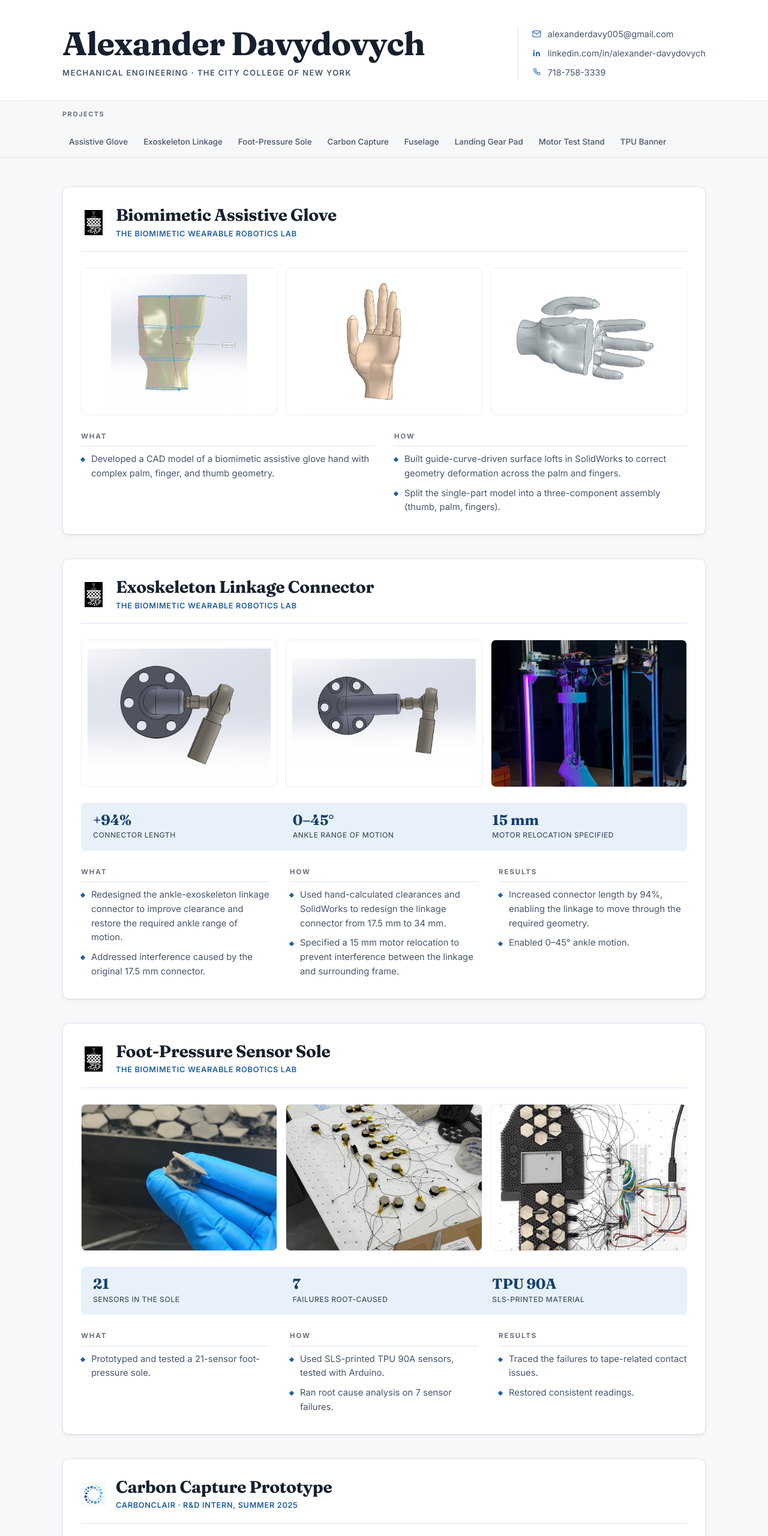
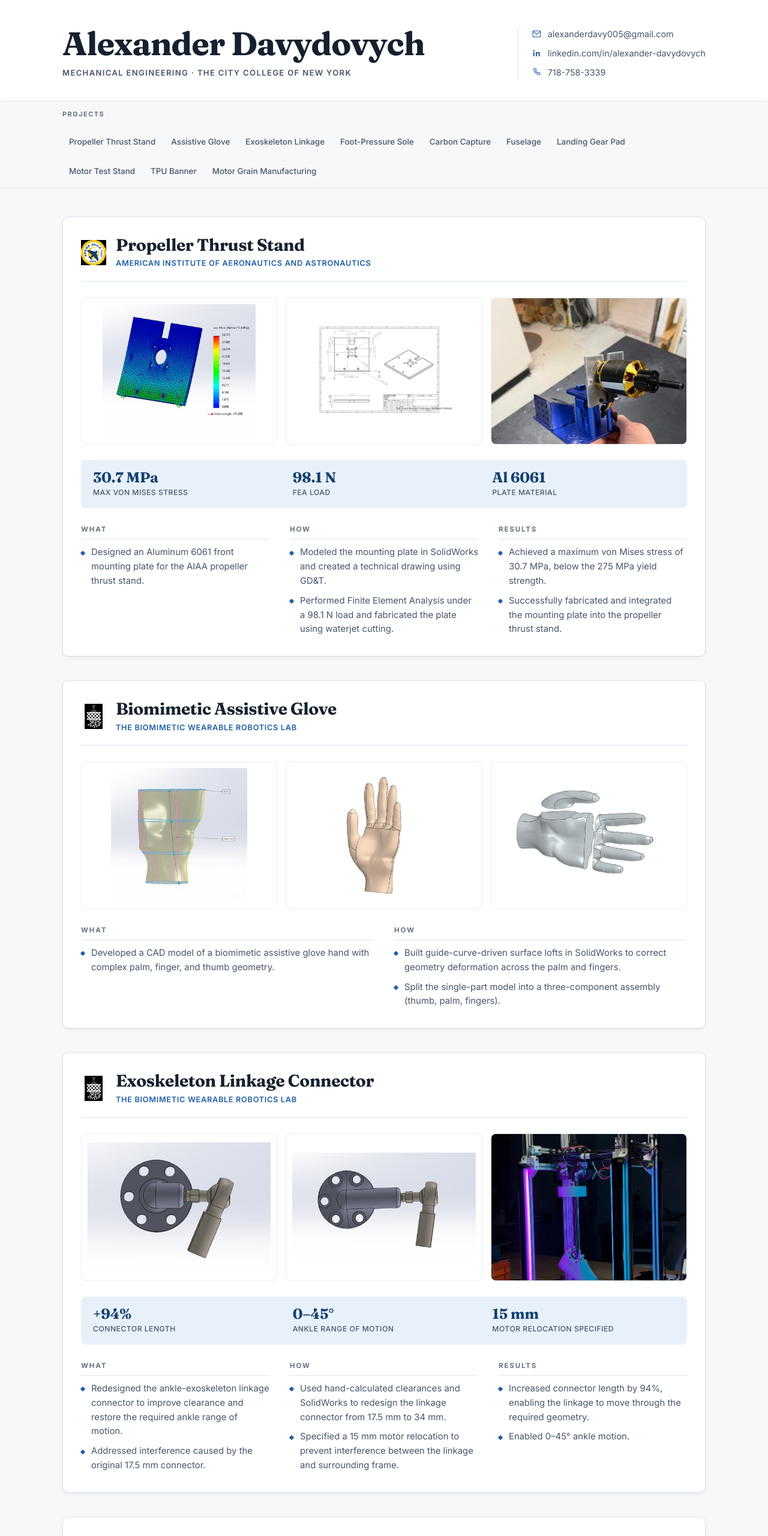
Before and after one commit to alexanderdavy005/alexanderdavy005.github.io, a plain HTML site: page index.html in a window 1280 px wide. Shown: the top 2560 px of the page at 60% size. Drawn offline with Linux system fonts and the light colour scheme.

Commit message:
Update site from 2027 portfolio
Add Propeller Thrust Stand as the first project and Class H Solid
Rocket Motor Grain Manufacturing as the last, with their images.
Update the Foot-Pressure Sensor Sole text, the nav bar and README.

```diff
--- a/index.html
+++ b/index.html
@@ -52,6 +52,7 @@
   <div class="wrap tocbar-inner">
     <span class="tocbar-label">Projects</span>
     <ul>
+      <li><a href="#propeller">Propeller Thrust Stand</a></li>
       <li><a href="#glove">Assistive Glove</a></li>
       <li><a href="#exoskeleton">Exoskeleton Linkage</a></li>
       <li><a href="#sole">Foot-Pressure Sole</a></li>
@@ -60,6 +61,7 @@
       <li><a href="#landing-gear">Landing Gear Pad</a></li>
       <li><a href="#test-stand">Motor Test Stand</a></li>
       <li><a href="#banner">TPU Banner</a></li>
+      <li><a href="#motor-grain">Motor Grain Manufacturing</a></li>
     </ul>
   </div>
 </nav>
@@ -67,6 +69,52 @@
 <main class="wrap" id="projects" tabindex="-1">
 
   <!-- 1 -->
+  <article class="project" id="propeller">
+    <header class="project-head">
+      <img class="org-logo" src="images/logo-aiaa.png" alt="" width="72" height="72" loading="lazy">
+      <div>
+        <h2>Propeller Thrust Stand</h2>
+        <p class="org">American Institute of Aeronautics and Astronautics</p>
+      </div>
+    </header>
+
+    <div class="gallery gallery-3">
+      <figure class="fit"><img src="images/propeller-fea.jpg" alt="SolidWorks FEA von Mises stress plot of the aluminium mounting plate, peaking at 30.7 MPa against a 275 MPa yield strength" loading="lazy" width="383" height="336"></figure>
+      <figure class="fit"><img src="images/propeller-drawing.jpg" alt="Dimensioned technical drawing of the front mounting plate with GD&amp;T callouts and an isometric view" loading="lazy" width="672" height="353"></figure>
+      <figure><img src="images/propeller-installed.jpg" alt="Hand holding the blue thrust stand with the aluminium mounting plate and brushless motor installed" loading="lazy" width="402" height="536"></figure>
+    </div>
+
+    <ul class="metrics">
+      <li><span class="metric-value">30.7 MPa</span><span class="metric-label">Max von Mises stress</span></li>
+      <li><span class="metric-value">98.1 N</span><span class="metric-label">FEA load</span></li>
+      <li><span class="metric-value">Al 6061</span><span class="metric-label">Plate material</span></li>
+    </ul>
+
+    <div class="detail detail-3">
+      <section>
+        <h3>What</h3>
+        <ul>
+          <li>Designed an Aluminum 6061 front mounting plate for the AIAA propeller thrust stand.</li>
+        </ul>
+      </section>
+      <section>
+        <h3>How</h3>
+        <ul>
+          <li>Modeled the mounting plate in SolidWorks and created a technical drawing using GD&amp;T.</li>
+          <li>Performed Finite Element Analysis under a 98.1 N load and fabricated the plate using waterjet cutting.</li>
+        </ul>
+      </section>
+      <section>
+        <h3>Results</h3>
+        <ul>
+          <li>Achieved a maximum von Mises stress of 30.7 MPa, below the 275 MPa yield strength.</li>
+          <li>Successfully fabricated and integrated the mounting plate into the propeller thrust stand.</li>
+        </ul>
+      </section>
+    </div>
+  </article>
+
+  <!-- 2 -->
   <article class="project" id="glove">
     <header class="project-head">
       <img class="org-logo" src="images/logo-bwrl.png" alt="" width="48" height="66" loading="lazy">
@@ -99,7 +147,7 @@
     </div>
   </article>
 
-  <!-- 2 -->
+  <!-- 3 -->
   <article class="project" id="exoskeleton">
     <header class="project-head">
       <img class="org-logo" src="images/logo-bwrl.png" alt="" width="48" height="66" loading="lazy">
@@ -146,7 +194,7 @@
     </div>
   </article>
 
-  <!-- 3 -->
+  <!-- 4 -->
   <article class="project" id="sole">
     <header class="project-head">
       <img class="org-logo" src="images/logo-bwrl.png" alt="" width="48" height="66" loading="lazy">
@@ -157,7 +205,7 @@
     </header>
 
     <div class="gallery gallery-3">
-      <figure><img src="images/sole-sensor-closeup.jpg" alt="Gloved hand holding a single SLS-printed TPU 90A hexagonal pressure sensor above a tray of others" loading="lazy" width="681" height="908"></figure>
+      <figure><img src="images/sole-sensor-closeup.jpg" alt="Gloved hand holding a single hexagonal pressure sensor above a tray of others" loading="lazy" width="681" height="908"></figure>
       <figure><img src="images/sole-bench-test.jpg" alt="Bench setup with wired sensor pucks laid out for testing" loading="lazy" width="643" height="857"></figure>
       <figure><img src="images/sole-wired-assembly.jpg" alt="Completed 21-sensor sole wired to a breadboard and Arduino" loading="lazy" width="400" height="455"></figure>
     </div>
@@ -165,7 +213,6 @@
     <ul class="metrics">
       <li><span class="metric-value">21</span><span class="metric-label">Sensors in the sole</span></li>
       <li><span class="metric-value">7</span><span class="metric-label">Failures root-caused</span></li>
-      <li><span class="metric-value">TPU 90A</span><span class="metric-label">SLS-printed material</span></li>
     </ul>
 
     <div class="detail detail-3">
@@ -178,21 +225,21 @@
       <section>
         <h3>How</h3>
         <ul>
-          <li>Used SLS-printed TPU 90A sensors, tested with Arduino.</li>
-          <li>Ran root cause analysis on 7 sensor failures.</li>
+          <li>Assembled pressure sensors using conductive layers, adhesive, and soldered connections.</li>
+          <li>Used Arduino to evaluate sensor readings and troubleshoot seven nonfunctional sensors.</li>
         </ul>
       </section>
       <section>
         <h3>Results</h3>
         <ul>
-          <li>Traced the failures to tape-related contact issues.</li>
-          <li>Restored consistent readings.</li>
+          <li>Identified adhesive-related electrical contact issues as the primary cause of sensor failures.</li>
+          <li>Restored consistent readings by replacing adhesive with electrical tape and repairing solder connections.</li>
         </ul>
       </section>
     </div>
   </article>
 
-  <!-- 4 -->
+  <!-- 5 -->
   <article class="project" id="carbon">
     <header class="project-head">
       <img class="org-logo" src="images/logo-carbonclair.png" alt="" width="60" height="60" loading="lazy">
@@ -239,7 +286,7 @@
     </div>
   </article>
 
-  <!-- 5 -->
+  <!-- 6 -->
   <article class="project" id="fuselage">
     <header class="project-head">
       <img class="org-logo" src="images/logo-aiaa.png" alt="" width="72" height="72" loading="lazy">
@@ -282,7 +329,7 @@
     </div>
   </article>
 
-  <!-- 6 -->
+  <!-- 7 -->
   <article class="project" id="landing-gear">
     <header class="project-head">
       <img class="org-logo" src="images/logo-aiaa.png" alt="" width="72" height="72" loading="lazy">
@@ -327,7 +374,7 @@
     </div>
   </article>
 
-  <!-- 7 -->
+  <!-- 8 -->
   <article class="project" id="test-stand">
     <header class="project-head">
       <img class="org-logo" src="images/logo-hla.png" alt="" width="68" height="68" loading="lazy">
@@ -373,7 +420,7 @@
     </div>
   </article>
 
-  <!-- 8 -->
+  <!-- 9 -->
   <article class="project" id="banner">
     <header class="project-head">
       <img class="org-logo" src="images/logo-aiaa.png" alt="" width="72" height="72" loading="lazy">
@@ -413,6 +460,50 @@
         <h3>Results</h3>
         <ul>
           <li>Modular design allowed damaged sections to be replaced or reworked quickly, despite weight issues.</li>
+        </ul>
+      </section>
+    </div>
+  </article>
+
+  <!-- 10 -->
+  <article class="project" id="motor-grain">
+    <header class="project-head">
+      <img class="org-logo" src="images/logo-hla.png" alt="" width="68" height="68" loading="lazy">
+      <div>
+        <h2>Class H Solid Rocket Motor Grain Manufacturing</h2>
+        <p class="org">Harlem Launch Alliance</p>
+      </div>
+    </header>
+
+    <div class="gallery gallery-3">
+      <figure><img src="images/grain-casting.jpg" alt="Gloved hands mixing sugar propellant in an electric skillet inside a fume hood" loading="lazy" width="254" height="228"></figure>
+      <figure><img src="images/grain-molds.jpg" alt="Two sets of motor grain casting molds on a workbench with white casting rods inserted" loading="lazy" width="340" height="198"></figure>
+      <figure><img src="images/grain-test-fire.jpg" alt="Static test fire of a finished motor grain producing a plume of white exhaust" loading="lazy" width="231" height="253"></figure>
+    </div>
+
+    <ul class="metrics">
+      <li><span class="metric-value">Class H</span><span class="metric-label">Motor grain rating</span></li>
+    </ul>
+
+    <div class="detail detail-3">
+      <section>
+        <h3>What</h3>
+        <ul>
+          <li>Manufactured Class H solid rocket motor grains following established procedures and published research from Nakka Rocketry.</li>
+        </ul>
+      </section>
+      <section>
+        <h3>How</h3>
+        <ul>
+          <li>Researched published rocketry literature and manufacturing practices to establish a consistent fabrication workflow.</li>
+          <li>Applied mold-release techniques to facilitate grain removal and reduce the risk of damage during demolding.</li>
+        </ul>
+      </section>
+      <section>
+        <h3>Results</h3>
+        <ul>
+          <li>Manufactured multiple solid rocket motor grains for the club's propulsion development activities.</li>
+          <li>Documented the manufacturing workflow to support consistency and future team use.</li>
         </ul>
       </section>
     </div>
```
Also changed, not shown: images/grain-casting.jpg (added), images/grain-molds.jpg (added), images/grain-test-fire.jpg (added), images/propeller-drawing.jpg (added), images/propeller-fea.jpg (added), images/propeller-installed.jpg (added), 1 other file.
